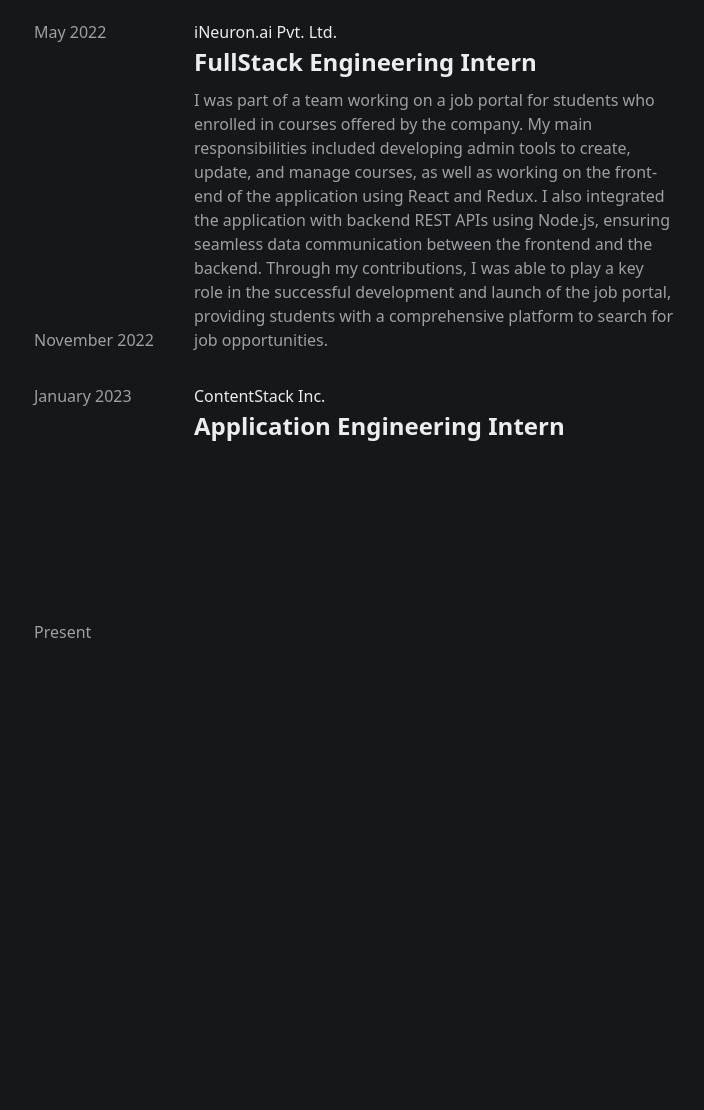
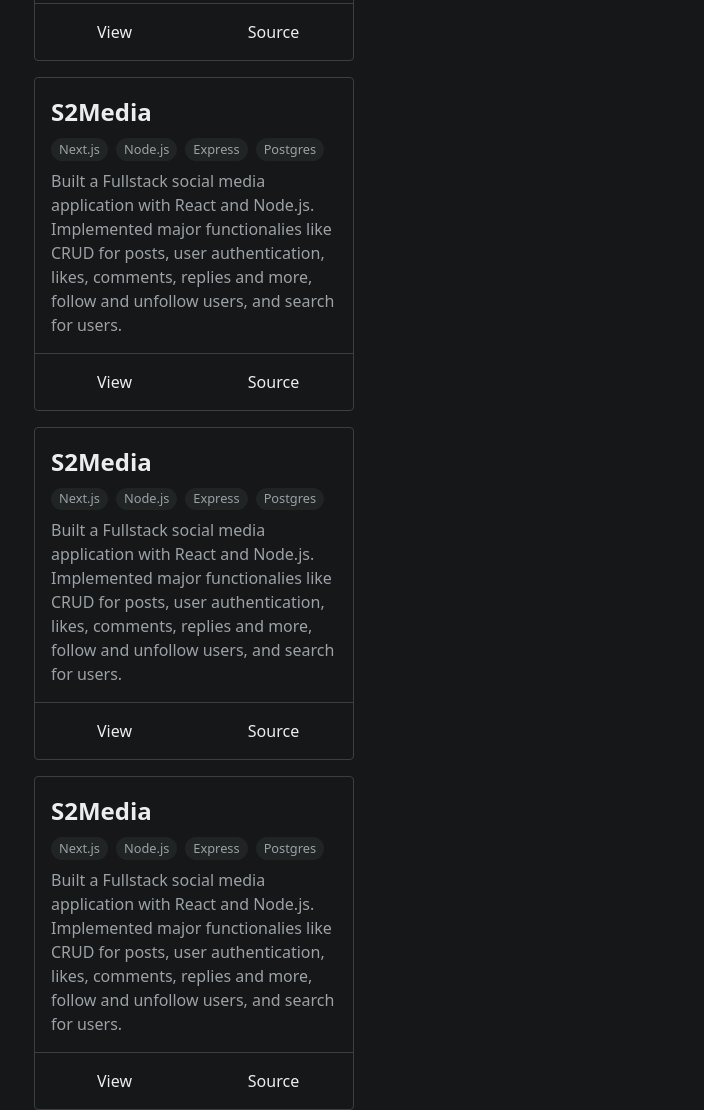
Before and after one commit to sairajchouhan/portfolio, a plain HTML site: page index.html in a window 1280 px wide. Shown: the part 336-1446 px from the top of the page, without its empty margins (286-990 px from the left). Before the commit the page ends 1012 px from the top, so only its background shows below. Drawn offline with Linux system fonts and the light colour scheme.

Commit message:
add ui for projects

```diff
--- a/index.html
+++ b/index.html
@@ -233,5 +233,143 @@
         </div>
       </div>
     </section>
+
+    <section id="projects">
+      <h1>Projects</h1>
+      <div class="projects_list">
+        <div class="project">
+          <div class="project_body">
+            <h2>S2Media</h2>
+            <ul>
+              <li>Next.js</li>
+              <li>Node.js</li>
+              <li>Express</li>
+              <li>Postgres</li>
+            </ul>
+            <p>
+              Built a Fullstack social media application with React and Node.js.
+              Implemented major functionalies like CRUD for posts, user
+              authentication, likes, comments, replies and more, follow and
+              unfollow users, and search for users.
+            </p>
+          </div>
+
+          <div class="links">
+            <a
+              href="https://s2media.vercel.app/"
+              target="_blank"
+              rel="noopener noreferer"
+              >View</a
+            >
+            <a
+              href="https://github.com/sairajchouhan/s2media"
+              target="_blank"
+              rel="noopener noreferer"
+            >
+              Source</a
+            >
+          </div>
+        </div>
+        <div class="project">
+          <div class="project_body">
+            <h2>S2Media</h2>
+            <ul>
+              <li>Next.js</li>
+              <li>Node.js</li>
+              <li>Express</li>
+              <li>Postgres</li>
+            </ul>
+            <p>
+              Built a Fullstack social media application with React and Node.js.
+              Implemented major functionalies like CRUD for posts, user
+              authentication, likes, comments, replies and more, follow and
+              unfollow users, and search for users.
+            </p>
+          </div>
+
+          <div class="links">
+            <a
+              href="https://s2media.vercel.app/"
+              target="_blank"
+              rel="noopener noreferer"
+              >View</a
+            >
+            <a
+              href="https://github.com/sairajchouhan/s2media"
+              target="_blank"
+              rel="noopener noreferer"
+            >
+              Source</a
+            >
+          </div>
+        </div>
+        <div class="project">
+          <div class="project_body">
+            <h2>S2Media</h2>
+            <ul>
+              <li>Next.js</li>
+              <li>Node.js</li>
+              <li>Express</li>
+              <li>Postgres</li>
+            </ul>
+            <p>
+              Built a Fullstack social media application with React and Node.js.
+              Implemented major functionalies like CRUD for posts, user
+              authentication, likes, comments, replies and more, follow and
+              unfollow users, and search for users.
+            </p>
+          </div>
+
+          <div class="links">
+            <a
+              href="https://s2media.vercel.app/"
+              target="_blank"
+              rel="noopener noreferer"
+              >View</a
+            >
+            <a
+              href="https://github.com/sairajchouhan/s2media"
+              target="_blank"
+              rel="noopener noreferer"
+            >
+              Source</a
+            >
+          </div>
+        </div>
+        <div class="project">
+          <div class="project_body">
+            <h2>S2Media</h2>
+            <ul>
+              <li>Next.js</li>
+              <li>Node.js</li>
+              <li>Express</li>
+              <li>Postgres</li>
+            </ul>
+            <p>
+              Built a Fullstack social media application with React and Node.js.
+              Implemented major functionalies like CRUD for posts, user
+              authentication, likes, comments, replies and more, follow and
+              unfollow users, and search for users.
+            </p>
+          </div>
+
+          <div class="links">
+            <a
+              href="https://s2media.vercel.app/"
+              target="_blank"
+              rel="noopener noreferer"
+              >View</a
+            >
+            <a
+              href="https://github.com/sairajchouhan/s2media"
+              target="_blank"
+              rel="noopener noreferer"
+            >
+              Source</a
+            >
+          </div>
+        </div>
+      </div>
+    </section>
   </body>
 </html>
--- a/style.css
+++ b/style.css
@@ -213,6 +213,7 @@
 /* experience section */
 
 #experience {
+  display: none;
 }
 
 #experience > h1 {
@@ -262,3 +263,81 @@
   font-size: 1rem;
   color: var(--slate11);
 }
+
+/* projects section  */
+
+#projects {
+}
+
+.projects_list {
+  display: flex;
+  gap: 1rem;
+  flex-wrap: wrap;
+}
+
+#projects > h1 {
+  margin-bottom: 1rem;
+}
+
+.project {
+  border-radius: 0.25rem;
+  border: 1px solid var(--slate7);
+  flex: 1;
+  max-width: 50%;
+}
+
+.project:hover {
+  border: 1px solid var(--slate8);
+}
+
+.project_body {
+  padding: 1rem;
+}
+
+.project_body > h2 {
+  font-size: 1.5rem;
+  color: var(--slate12);
+  margin-bottom: 0.5rem;
+}
+.project_body > p {
+  font-size: 1rem;
+  color: var(--slate11);
+}
+
+.project_body > ul {
+  list-style: none;
+  padding: 0;
+  margin: 0;
+  margin-bottom: 0.5rem;
+  display: flex;
+}
+
+.project_body > ul li {
+  background-color: var(--slate3);
+  padding: 0.1rem 0.5rem;
+  margin-right: 0.5rem;
+  color: var(--slate11);
+  border-radius: 2rem;
+  font-size: 0.8rem;
+  user-select: none;
+}
+
+.project .links {
+  width: 100%;
+  display: flex;
+  align-items: center;
+  border-top: 1px solid var(--slate7);
+}
+
+.project .links > a {
+  display: inline-block;
+  text-decoration: none;
+  color: var(--slate12);
+  flex: 1;
+  text-align: center;
+  padding: 1rem 0;
+}
+
+.project .links > a:hover {
+  text-decoration: underline;
+}
```
